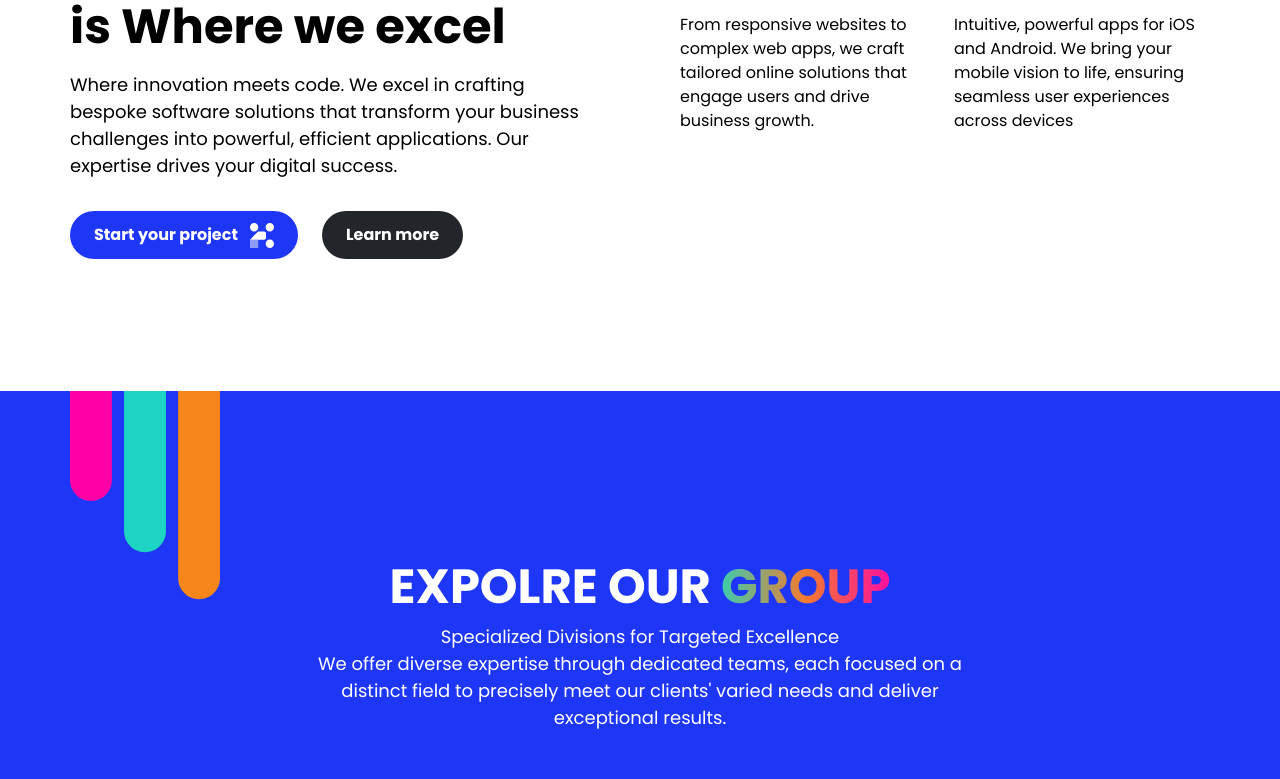
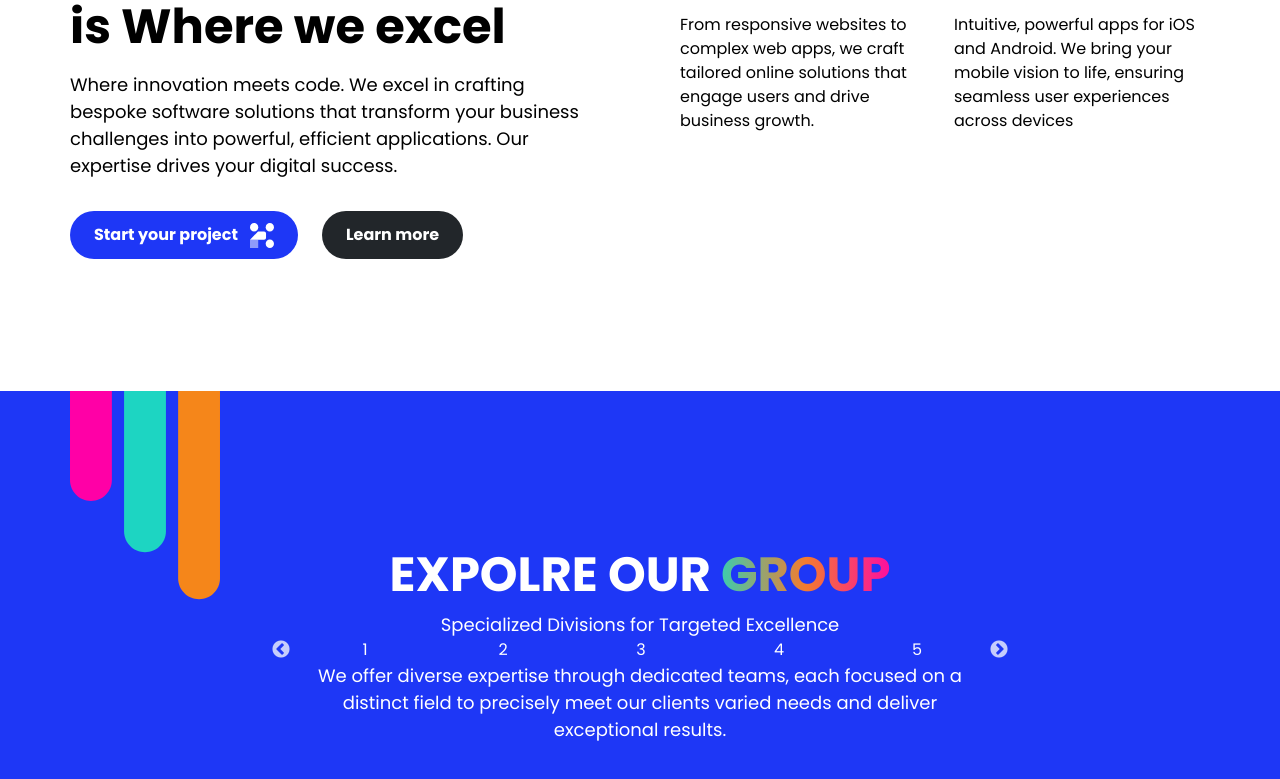
Before and after one commit to AdemBendjama/itexc-landing-page, a Next.js app: page / in a window 1280 px wide. Shown: the part 1669-2448 px from the top of the page. Built offline with nearby package versions, Linux system fonts and the light colour scheme.

Commit message:
install react slick for sliding animation

```diff
--- a/package.json
+++ b/package.json
@@ -11,12 +11,15 @@
   "dependencies": {
     "@next/font": "^14.2.5",
     "@radix-ui/react-slot": "^1.1.0",
+    "@types/react-slick": "^0.23.13",
     "class-variance-authority": "^0.7.0",
     "clsx": "^2.1.1",
     "lucide-react": "^0.424.0",
     "next": "14.2.5",
     "react": "^18",
     "react-dom": "^18",
+    "react-slick": "^0.30.2",
+    "slick-carousel": "^1.8.1",
     "tailwind-merge": "^2.4.0",
     "tailwindcss-animate": "^1.0.7"
   },
--- a/src/components/ui/sections/what-we-do-section.tsx
+++ b/src/components/ui/sections/what-we-do-section.tsx
@@ -1,4 +1,16 @@
+"use client";
 import Image from "next/image";
+import "slick-carousel/slick/slick.css";
+import "slick-carousel/slick/slick-theme.css";
+import Slider from "react-slick";
+
+var settings = {
+  dots: false,
+  infinite: true,
+  speed: 500,
+  slidesToShow: 5,
+  slidesToScroll: 1,
+};
 
 function WhatWeDoSection() {
   return (
@@ -22,11 +34,30 @@ function WhatWeDoSection() {
             <span className="font-normal text-[1.125rem] leading-[150%]">
               Specialized Divisions for Targeted Excellence
             </span>
-            <div></div>
+            <Slider {...settings}>
+              <div>
+                <h3>1</h3>
+              </div>
+              <div>
+                <h3>2</h3>
+              </div>
+              <div>
+                <h3>3</h3>
+              </div>
+              <div>
+                <h3>4</h3>
+              </div>
+              <div>
+                <h3>5</h3>
+              </div>
+              <div>
+                <h3>6</h3>
+              </div>
+            </Slider>
             <span className="font-normal text-[1.125rem] leading-[150%]">
               We offer diverse expertise through dedicated teams, each focused
-              on a distinct field to precisely meet our clients' varied needs
-              and deliver exceptional results.
+              on a distinct field to precisely meet our clients varied needs and
+              deliver exceptional results.
             </span>
           </div>
         </div>
```
Also changed, not shown: 1 other file (tests, documents, lock files or other folders).
